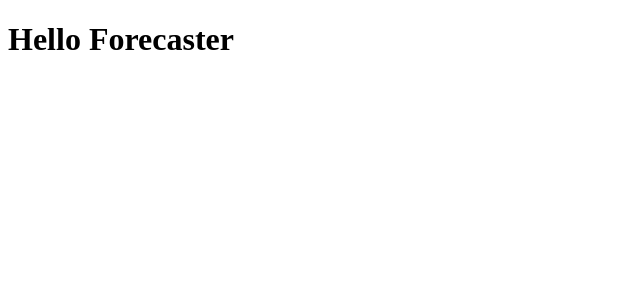
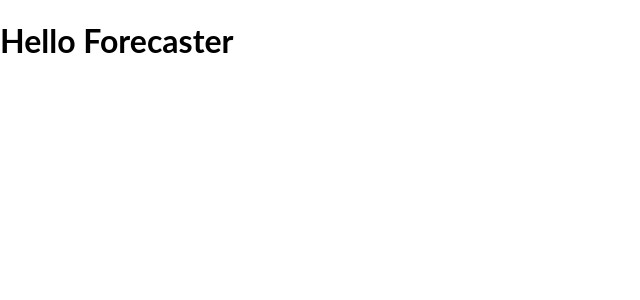
Before and after one commit to justgeek/forecasto, an Angular app: page /forecaster in a window 1280 px wide. Shown: the top 300 px of the page, without its empty margins (0-640 px from the left). Built offline with nearby package versions, Linux system fonts and the light colour scheme.

Commit message:
- struct proper global sass

```diff
--- /dev/null
+++ b/src/sass/global.scss
@@ -0,0 +1,5 @@
+html,
+body {
+  margin: 0;
+  font-family: 'Lato', sans-serif;
+}
--- /dev/null
+++ b/src/sass/variables.scss
@@ -0,0 +1,6 @@
+/* Colors */
+:root {
+  --color-primary: #55475f;
+  --color-seconday: #876589;
+  --color-tertiary: #e1e1e1;
+}
--- a/src/styles.scss
+++ b/src/styles.scss
@@ -1 +1,3 @@
 /* You can add global styles to this file, and also import other style files */
+@import "./sass/global.scss";
+@import "./sass/variables.scss";
```
Also changed, not shown: src/sass/mixins.scss (added).
